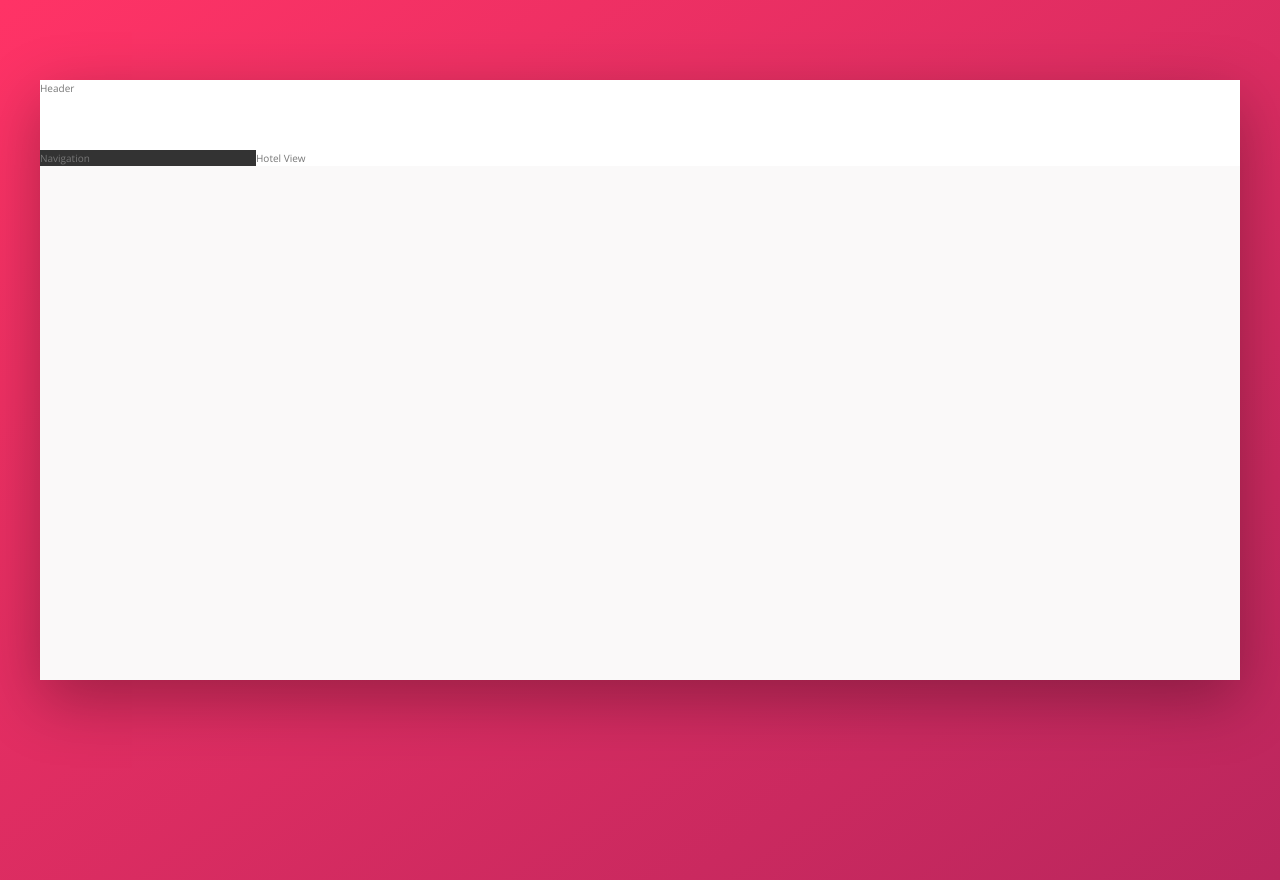
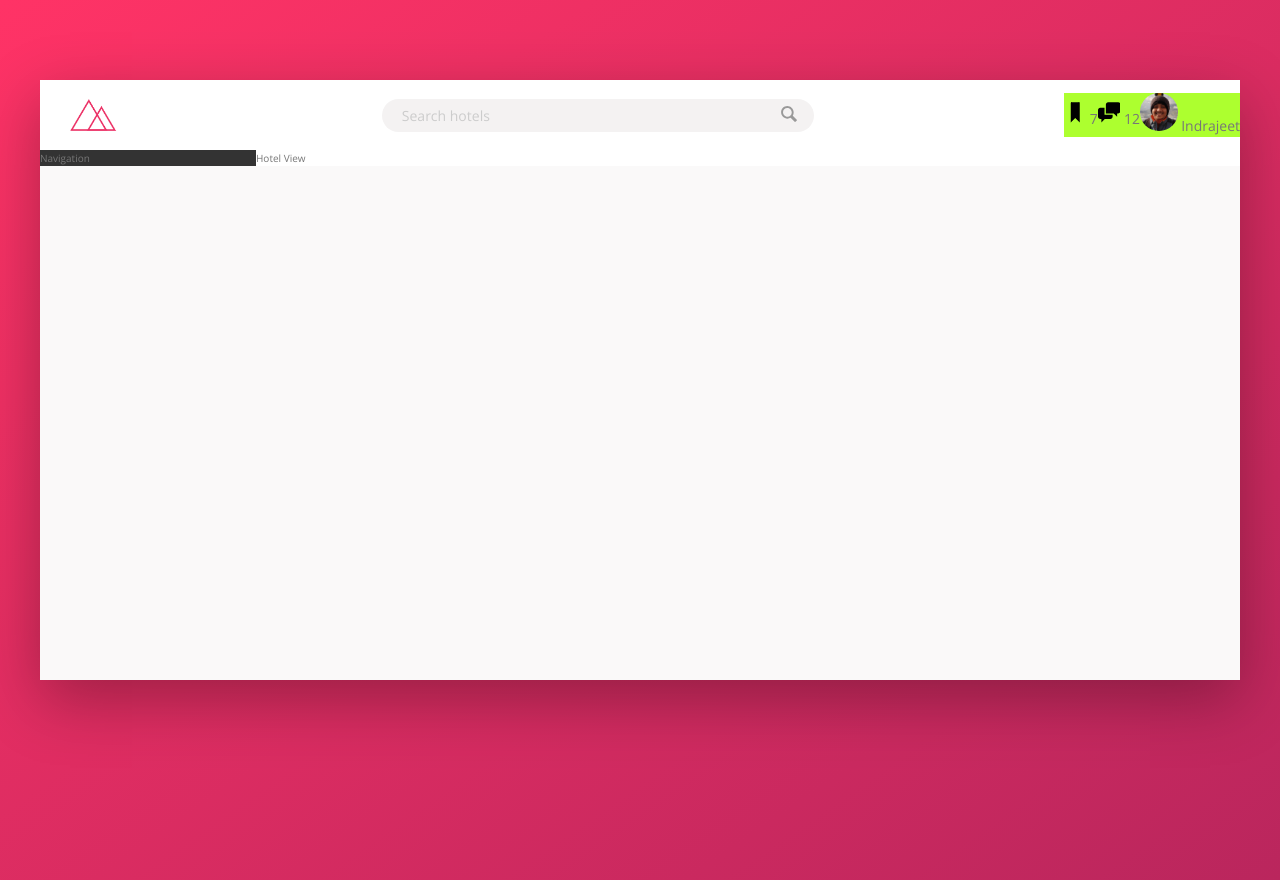
Before and after one commit to indrajitbnikam/trillo-flexbox, a website: page index.html in a window 1280 px wide. Drawn offline with nearby package versions, Linux system fonts and the light colour scheme.

Commit message:
feat: completed search bar

```diff
--- a/index.html
+++ b/index.html
@@ -13,7 +13,35 @@
     <body>
         <div class="container">
             <header class="header">
-                Header
+                <img src="img/logo.png" alt="trillo logo" class="logo">
+
+                <form action="#" class="search">
+                    <input type="text" class="search__input" placeholder="Search hotels">
+                    <button class="search__button">
+                        <svg class="search__icon">
+                            <use xlink:href="img/sprite.svg#icon-magnifying-glass"/>
+                        </svg>
+                    </button>
+                </form>
+
+                <nav class="user-nav">
+                    <div class="user-nav__icon-box">
+                        <svg class="user-nav__icon">
+                            <use xlink:href="img/sprite.svg#icon-bookmark"></use>
+                        </svg>
+                        <span class="user-nav__notification">7</span>
+                    </div>
+                    <div class="user-nav__icon-box">
+                        <svg class="user-nav__icon">
+                            <use xlink:href="img/sprite.svg#icon-chat"></use>
+                        </svg>
+                        <span class="user-nav__notification">12</span>
+                    </div>
+                    <div class="user-nav__user">
+                        <img src="img/user.jpg" alt="User photo" class="user-nav__user-photo">
+                        <span class="user-nav__user-name">Indrajeet</span>
+                    </div>
+                </nav>
             </header>
             <div class="content">
                 <nav class="sidebar">
--- a/sass/_components.scss
+++ b/sass/_components.scss
@@ -0,0 +1,99 @@
+////////////////////////////////////////////////
+// LOGO
+.logo {
+  height: 3.25rem;
+  margin-left: 3rem;
+}
+
+////////////////////////////////////////////////
+// SEARCH
+.search {
+  flex: 0 0 40%;
+
+  display: flex;
+  justify-content: center;
+  align-items: center;
+
+  &__input {
+    font-family: inherit;
+    font-size: inherit;
+    background-color: var(--color-grey-light-2);
+    border: none;
+    padding: .7rem 2rem;
+    border-radius: 100px;
+    width: 90%;
+    transition: all .2s;
+    margin-right: -3.5rem; // to make the search button appear on top of search bar
+
+    &:focus {
+      outline: none;
+      width: 100%;
+      background-color: var(--color-grey-light-3);
+    }
+
+    &::-webkit-input-placeholder {
+      font-weight: 100;
+      color: var(--color-grey-light-4);
+    }
+  }
+
+  // using adjacent selector to select siblings
+  &__input:focus + &__button {
+    background-color: var(--color-grey-light-3);
+  }
+
+  &__button {
+    border: none;
+    background-color: var(--color-grey-light-2);
+
+    &:focus {
+      outline: none;
+      background-color: var(--color-grey-light-3);
+    }
+
+    &:active {
+      transform: translateY(2px);
+    }
+  }
+
+  &__icon {
+    height: 2rem;
+    width: 2rem;
+    fill: var(--color-grey-dark-3);
+  }
+}
+
+////////////////////////////////////////////////
+// USER NAVIGATION
+.user-nav {
+  background-color: greenyellow;
+  display: flex;
+  align-items: center;
+
+  &__icon-box {
+
+  }
+
+  &__icon {
+    height: 2.25rem;
+    width: 2.25rem;
+  }
+
+  &__notification {
+
+  }
+
+  &__user {
+
+  }
+
+  &__user-photo {
+    height: 3.75rem;
+    width: 3.75rem;
+    border-radius: 50%;
+  }
+
+  &__user-name {
+
+  }
+}
--- a/sass/_layout.scss
+++ b/sass/_layout.scss
@@ -8,9 +8,14 @@
 }
 
 .header {
+  font-size: 1.4rem;
   height: 7rem;
   background-color: #fff;
   border-bottom: var(--color-grey-light-2);
+
+  display: flex;
+  justify-content: space-between;
+  align-items: center;
 }
 
 .content {
```
Also changed, not shown: css/style.css.
